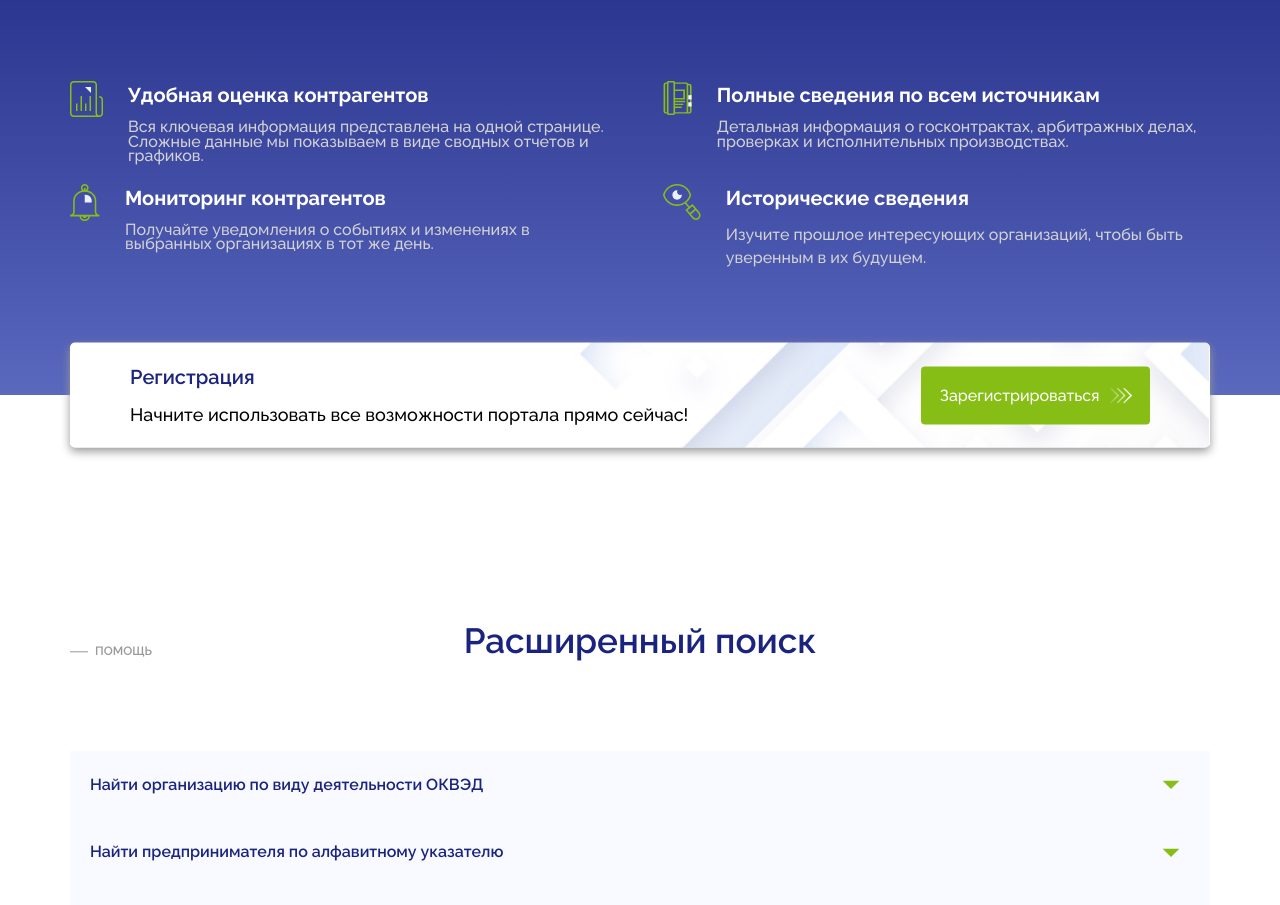
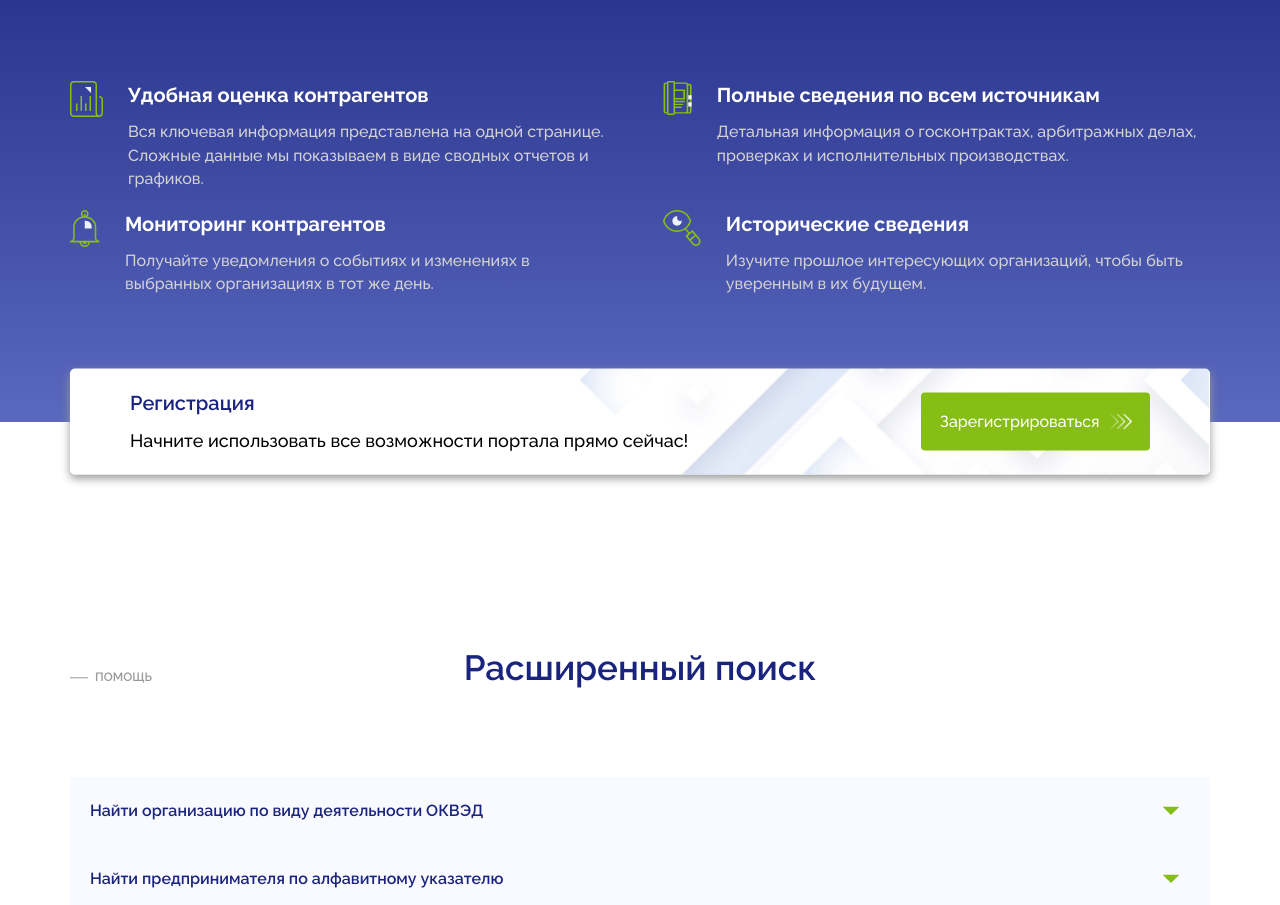
Before and after one commit to OlegShipitsyn-web/info-portal, a website: page app/index.html in a window 1280 px wide. Shown: the part 1925-2830 px from the top of the page. Drawn offline with Linux system fonts and the light colour scheme.

Commit message:
homepage finished

```diff
--- a/app/index.html
+++ b/app/index.html
@@ -317,7 +317,7 @@
 						</div>
 						<div class="card__text-wrapper col">
 							<h3 class="card__heading text heading--medium-adaptive-to-2 bold text--color-white">Удобная оценка контрагентов</h3>
-							<p class="card__text text--color-lighten text--medium--adaptive-to-16">Вся ключевая информация представлена на одной странице. Сложные данные мы показываем в виде сводных отчетов и графиков.</p>
+							<p class="card__text text text--color-lighten text--medium--adaptive-to-16">Вся ключевая информация представлена на одной странице. Сложные данные мы показываем в виде сводных отчетов и графиков.</p>
 						</div>
 					</div>
 					<div class="card row row--ai-start">
@@ -326,7 +326,7 @@
 						</div>
 						<div class="card__text-wrapper col">
 							<h3 class="card__heading text heading--medium-adaptive-to-2 bold text--color-white">Полные сведения по всем источникам</h3>
-							<p class="card__text text--color-lighten text--medium--adaptive-to-16">Детальная информация о госконтрактах, арбитражных делах, проверках и исполнительных производствах.</p>
+							<p class="card__text text text--color-lighten text--medium--adaptive-to-16">Детальная информация о госконтрактах, арбитражных делах, проверках и исполнительных производствах.</p>
 						</div>
 					</div>
 					<div class="card row row--ai-start">
@@ -335,7 +335,7 @@
 						</div>
 						<div class="card__text-wrapper col">
 							<h3 class="card__heading text heading--medium-adaptive-to-2 bold text--color-white">Мониторинг контрагентов</h3>
-							<p class="card__text text--color-lighten text--medium--adaptive-to-16">Получайте уведомления о событиях и изменениях в выбранных организациях в тот же день.</p>
+							<p class="card__text text text--color-lighten text--medium--adaptive-to-16">Получайте уведомления о событиях и изменениях в выбранных организациях в тот же день.</p>
 						</div>
 					</div>
 					<div class="card row row--ai-start">
```
Also changed, not shown: dist/index.html.
